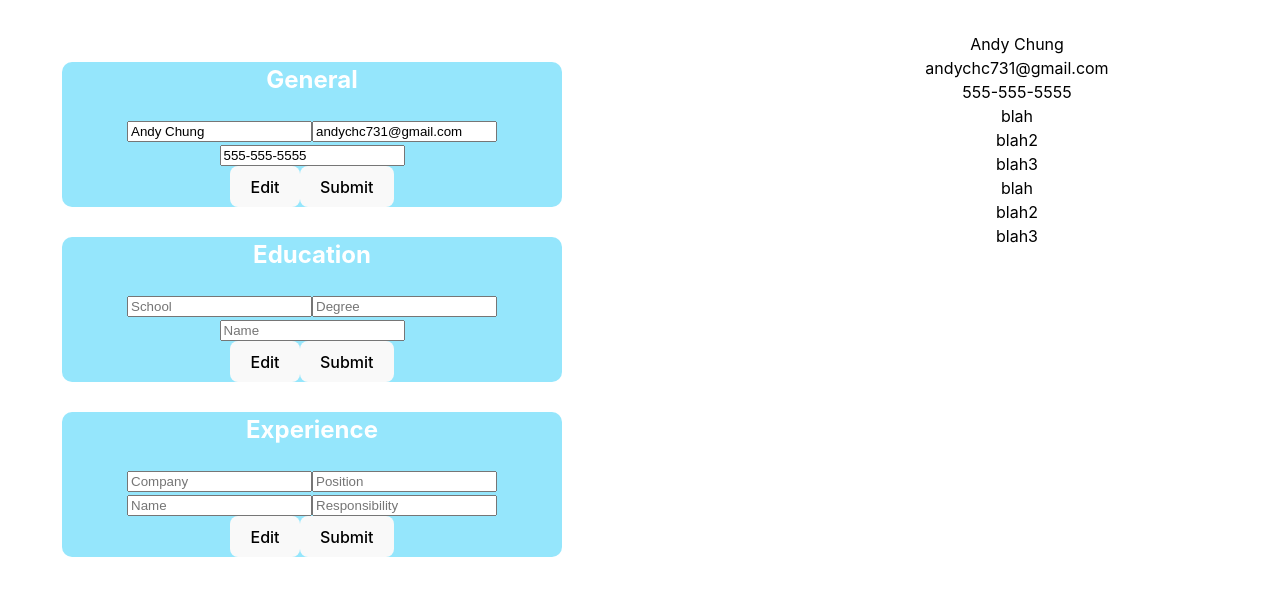
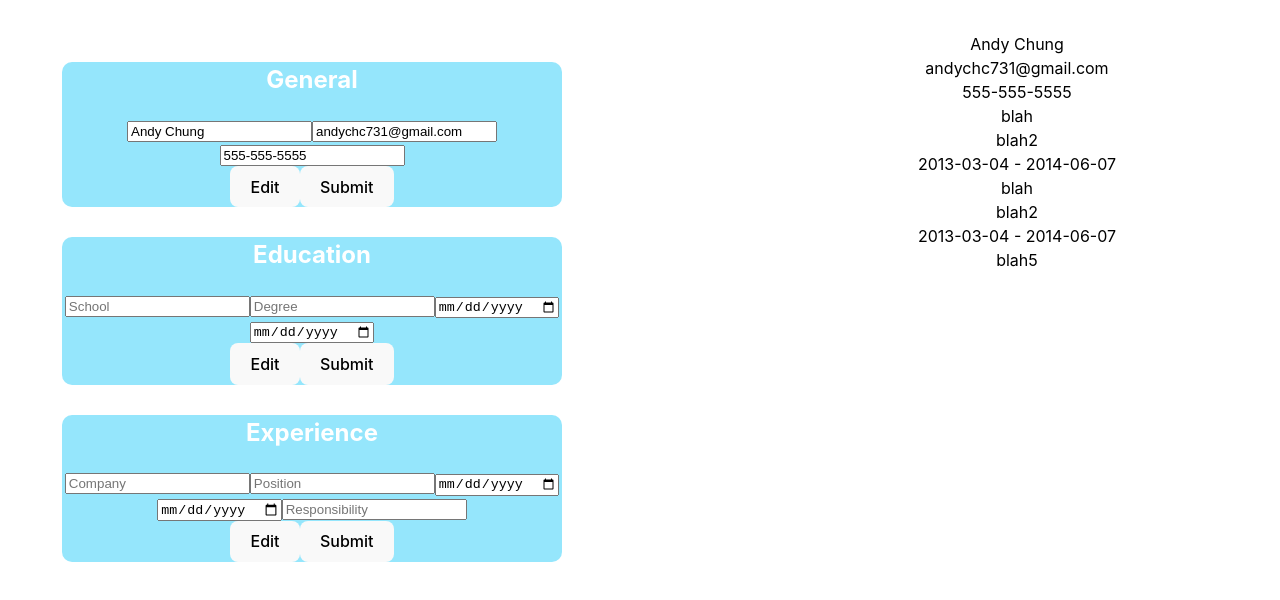
Before and after one commit to Andyc731/cv_app, a React (Vite) app: page / in a window 1280 px wide. Shown: the top 600 px of the page. Built offline with nearby package versions, Linux system fonts and the light colour scheme.

Commit message:
change input types to dates

```diff
--- a/src/App.jsx
+++ b/src/App.jsx
@@ -13,8 +13,8 @@ function Form() {
     name: 'Andy Chung',
     email: 'andychc731@gmail.com',
     phone: '555-555-5555',
-    education: [{institution: 'blah', degree: 'blah2', year: 'blah3'}],
-    experience: [{workPlace: 'blah', title: 'blah2', date: 'blah3'}]
+    education: [{institution: 'blah', degree: 'blah2', startDate: '2013-03-04', endDate: '2014-06-07'}],
+    experience: [{workPlace: 'blah', title: 'blah2', startDate: '2013-03-04', endDate: '2014-06-07', description: 'blah5'}]
   });
 
   const [inputShow, setInputShow] = useState({
--- a/src/components/education.jsx
+++ b/src/components/education.jsx
@@ -5,7 +5,8 @@ function Education({setPageContent, setInputShow, inputShow}) {
     const [educationFormData, setEducationFormData] = useState({
         institution: '',
         degree: '',
-        year: '',
+        startDate: '',
+        endDate: ''
     })
 
     const submitHandler = (event) => {
@@ -14,10 +15,10 @@ function Education({setPageContent, setInputShow, inputShow}) {
         setPageContent((prevPage) => ({
             ...prevPage,
             education: [{
-                key: educationFormData.key,
                 institution: educationFormData.institution,
                 degree: educationFormData.degree,
-                year: educationFormData.year,
+                startDate: educationFormData.startDate,
+                endDate: educationFormData.endDate
             }]
         }))
     }
@@ -52,22 +53,27 @@ function Education({setPageContent, setInputShow, inputShow}) {
             type="text"
             name='institution'
             value={educationFormData.institution}
-            onChange={(e) => inputHandler(e, 'education')}
+            onChange={inputHandler}
             placeholder='School'
             />
             <input
             type="text"
             name='degree'
             value={educationFormData.degree}
-            onChange={(e) => inputHandler(e, 'education')}
+            onChange={inputHandler}
             placeholder='Degree'
             />
             <input
-            type="text"
-            name='year'
-            value={educationFormData.year}
-            onChange={(e) => inputHandler(e, 'education')}
-            placeholder='Name'
+            type="date"
+            name='startDate'
+            value={educationFormData.startDate}
+            onChange={inputHandler}
+            />
+            <input
+            type="date"
+            name='endDate'
+            value={educationFormData.endDate}
+            onChange={inputHandler}
             />
         </div>
         )}
--- a/src/components/experience.jsx
+++ b/src/components/experience.jsx
@@ -15,10 +15,10 @@ function Experience({setPageContent, setInputShow, inputShow}) {
         setPageContent((prevPage) => ({
             ...prevPage,
             experience: [{
-                key: experienceFormData.key,
                 workPlace: experienceFormData.workPlace,
                 title: experienceFormData.title,
-                date: experienceFormData.date,
+                startDate: experienceFormData.startDate,
+                endDate: experienceFormData.endDate,
                 description: experienceFormData.description
             }]
         }))
@@ -47,7 +47,7 @@ function Experience({setPageContent, setInputShow, inputShow}) {
     }
 
     return (
-    <form action="" onSubmit={(e) => submitHandler(e, 'experience')}>
+    <form action="" onSubmit={submitHandler}>
         <h2>Experience</h2>
         {inputShow.experience && (
         <div>
@@ -55,28 +55,33 @@ function Experience({setPageContent, setInputShow, inputShow}) {
             type="text"
             name='workPlace'
             value={experienceFormData.workPlace}
-            onChange={(e) => inputHandler(e, 'experience')}
+            onChange={inputHandler}
             placeholder='Company'
             />
             <input
             type="text"
             name='title'
             value={experienceFormData.title}
-            onChange={(e) => inputHandler(e, 'experience')}
+            onChange={inputHandler}
             placeholder='Position'
             />
             <input
-            type="text"
-            name='date'
-            value={experienceFormData.date}
-            onChange={(e) => inputHandler(e, 'experience')}
-            placeholder='Name'
+            type="date"
+            name='startDate'
+            value={experienceFormData.startDate}
+            onChange={inputHandler}
+            />
+            <input
+            type="date"
+            name='endDate'
+            value={experienceFormData.endDate}
+            onChange={inputHandler}
             />
             <input
             type="text"
             name='description'
             value={experienceFormData.description}
-            onChange={(e) => inputHandler(e, 'experience')}
+            onChange={inputHandler}
             placeholder='Responsibility'
             />
         </div>
--- a/src/components/pageContent.jsx
+++ b/src/components/pageContent.jsx
@@ -9,8 +9,7 @@ function PageContent (content) {
         <div key={index} className='education'>
             <div>{education.institution}</div>
             <div>{education.degree}</div>
-            <div>{education.year}</div>
-            <div>{education.description}</div>
+            <div>{education.startDate} - {education.endDate}</div>
         </div>
         )
         )}
@@ -18,7 +17,7 @@ function PageContent (content) {
         <div key={index} className='experience'>
             <div>{experience.workPlace}</div>
             <div>{experience.title}</div>
-            <div>{experience.date}</div>
+            <div>{experience.startDate} - {experience.endDate}</div>
             <div>{experience.description}</div>
         </div>
         )
```
